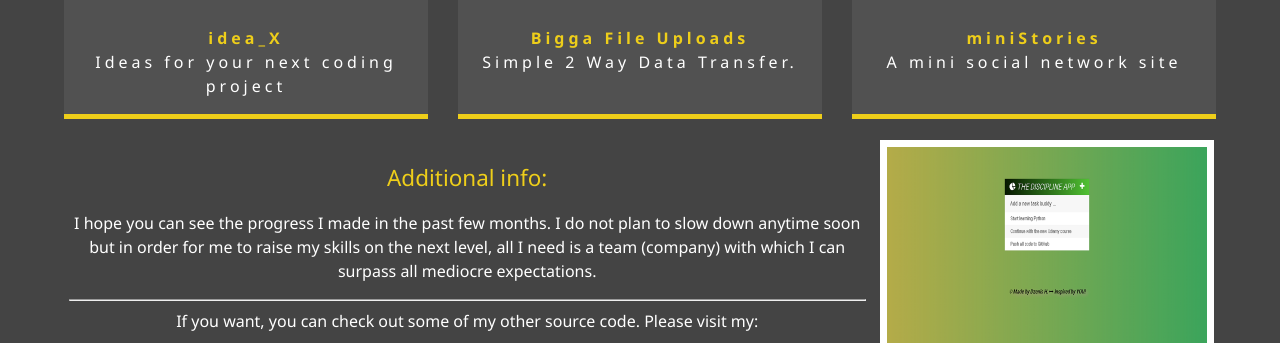
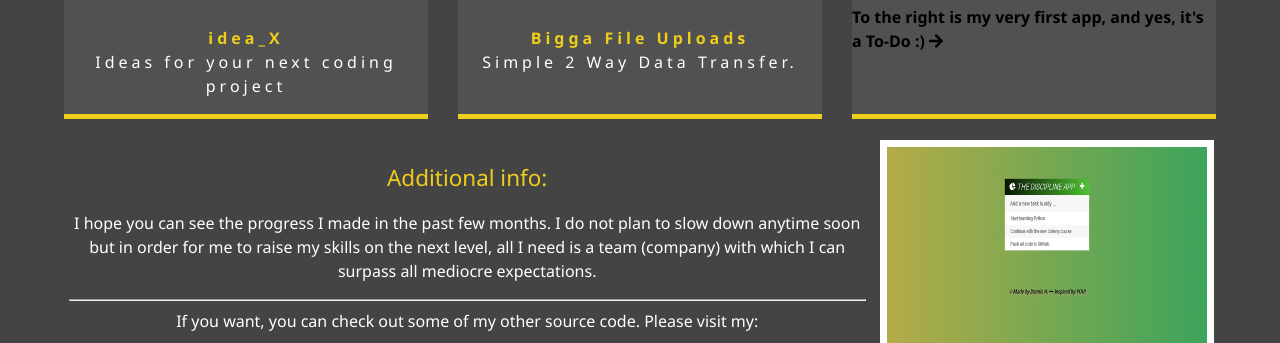
Before and after one commit to dzenis-h/digitalCV, a website: page dist/work.html in a window 1280 px wide. Shown: the part 1287-1630 px from the top of the page. Drawn offline with nearby package versions, Linux system fonts and the light colour scheme.

Commit message:
1st commit

```diff
--- a/dist/work.html
+++ b/dist/work.html
@@ -172,9 +172,11 @@
                           <i class="fab fa-github"></i> Github repo
                         </a>
                       </div>
+                      <p style="color: black">
+                        <b>To the right is my very first app, and yes, it's a To-Do :) </b>
+                        <i class="fas fa-arrow-right"></i>
+                      </p>
                 </div>
-                <p style="text-align: center; letter-spacing: 4px;" class=""><span class="text-secondary"><b>miniStories</b></span>
-                  <br> A mini social network site </p>
               </div>
           </div>
 
@@ -220,8 +222,7 @@
                               </a>
                           </div>
                         </div>
-                        <p style="text-align: center; letter-spacing: 4px;" class=""><span class="text-secondary"><b>Web-To-Do-App</b></span>
-                          <br>My very first app :)</p>
+
                     </div>
                   </div>
           </main>
```
